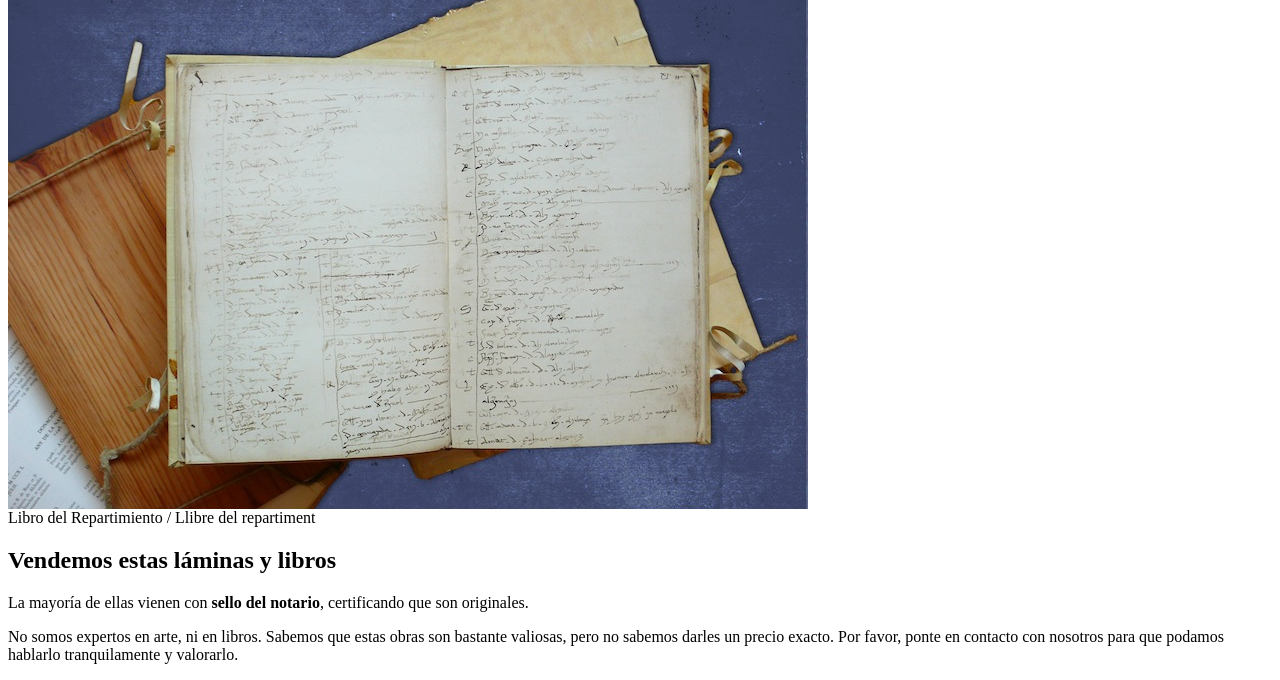
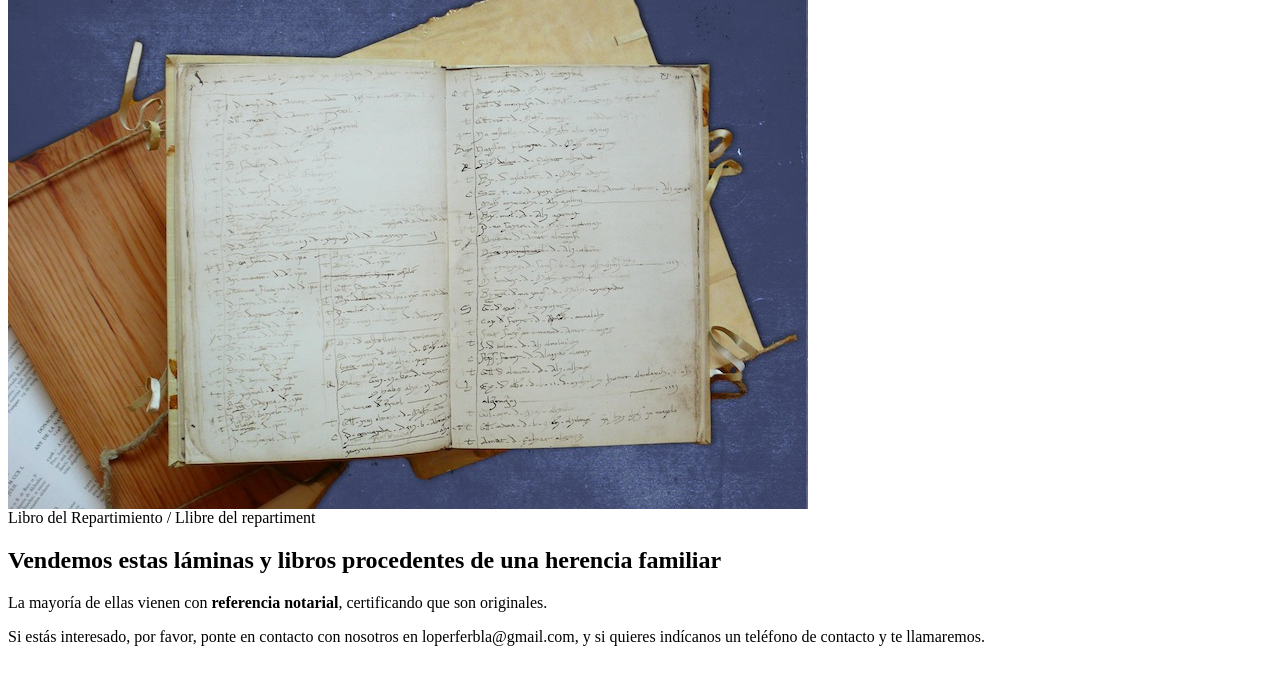
Before and after one commit to ferblape/laminas-libros, a plain HTML site: page content/index.html in a window 1280 px wide. Shown: the part 1665-2345 px from the top of the page. Drawn offline with Linux system fonts and the light colour scheme.

Commit message:
Nuevo texto

```diff
--- a/content/index.html
+++ b/content/index.html
@@ -81,15 +81,14 @@
 
   <div class="pure-u-1">
     <div class="l-box">
-      <h2>Vendemos estas láminas y libros</h2>
+      <h2>Vendemos estas láminas y libros procedentes de una herencia familiar</h2>
 
       <p>
-      La mayoría de ellas vienen con <strong>sello del notario</strong>, certificando que son originales.
+      La mayoría de ellas vienen con <strong>referencia notarial</strong>, certificando que son originales.
       </p>
       <p>
-      No somos expertos en arte, ni en libros. Sabemos que estas obras son bastante valiosas,
-      pero no sabemos darles un precio exacto. Por favor, ponte en contacto con nosotros
-      para que podamos hablarlo tranquilamente y valorarlo.
+      Si estás interesado, por favor, ponte en contacto con nosotros en loperferbla@gmail.com, y si
+      quieres indícanos un teléfono de contacto y te llamaremos.
       </p>
     </div>
   </div>
```
